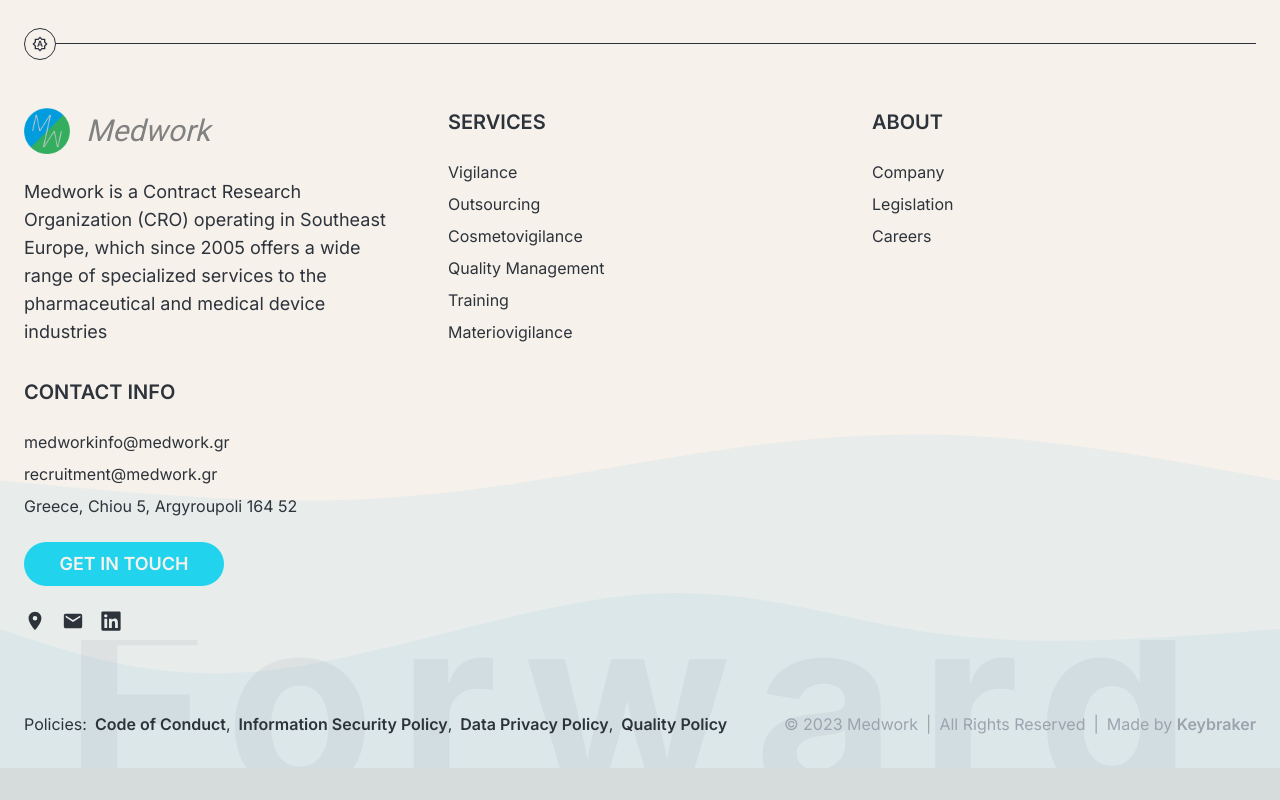
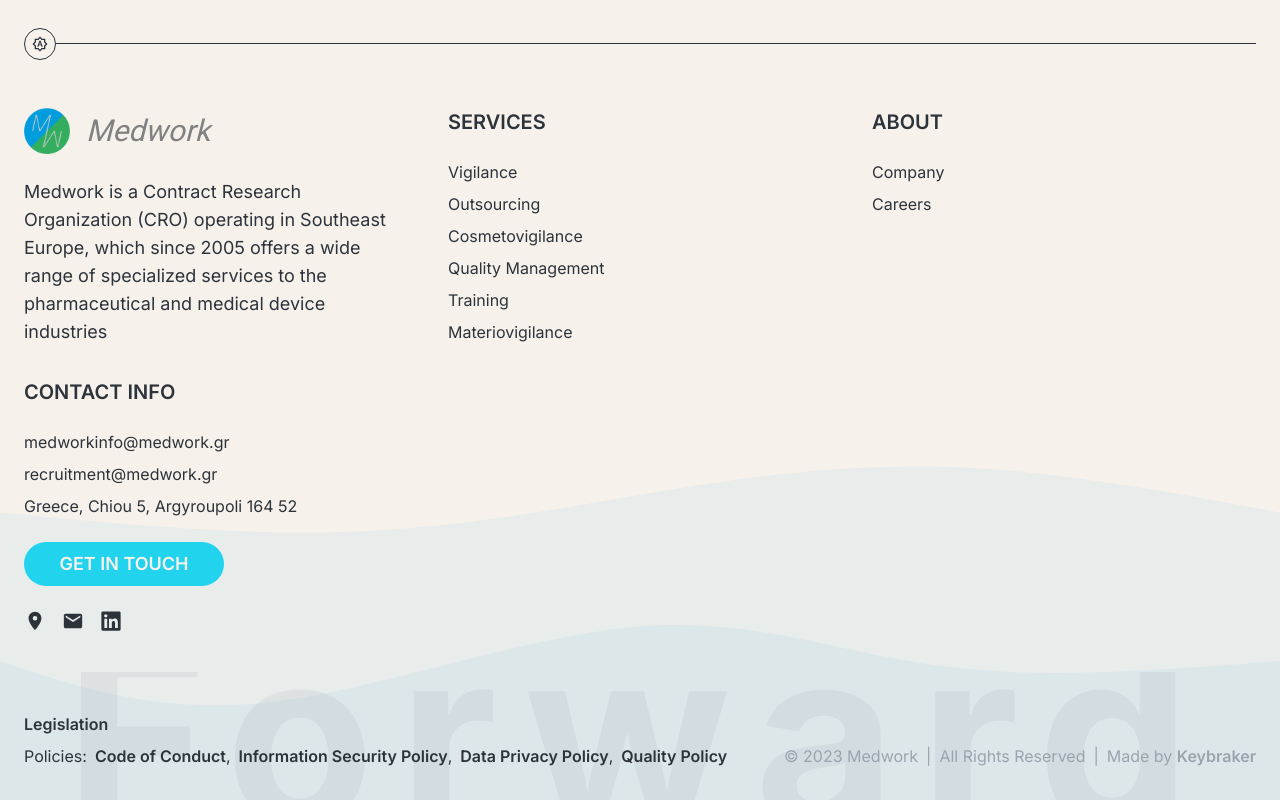
Before and after one commit to Medwork-CRO/webpage, a Next.js app: page /services/materiovigilance in a window 1280 px wide. Shown: the part 2082-2882 px from the top of the page. Before the commit the page ends 2850 px from the top, so only its background shows below. Built offline with nearby package versions, Linux system fonts and the light colour scheme.

Commit message:
Put legislation on the bottom of the screen

```diff
--- a/src/components/CarouselImage.tsx
+++ b/src/components/CarouselImage.tsx
@@ -53,7 +53,7 @@
       <div className="absolute inset-x-0 bottom-0 z-10 from-medwork-light dark:from-medwork-dark to-transparent bg-gradient-to-t h-5/6"></div>
 
       <div className="absolute bottom-8 sm:bottom-16 z-20 w-full mb-8 sm:mb-2">
-        <div className="flex flex-col justify-center gap-8 max-w-[86rem] px-4 md:px-6 lg:px-0 mx-auto text-medwork-dark dark:text-medwork-light text-left">
+        <div className="flex flex-col justify-center gap-8 max-w-eq px-4 md:px-6 lg:px-0 mx-auto text-medwork-dark dark:text-medwork-light text-left">
           <span className="font-semibold text-2xl sm:text-4xl md:text-5xl lg:text-6xl leading-snug sm:leading-relaxed md:leading-relaxed lg:leading-normal">
             {title}
           </span>
--- a/src/components/Footer.tsx
+++ b/src/components/Footer.tsx
@@ -75,7 +75,7 @@
 
 function Legal() {
   return (
-    <div className="flex flex-col xs:flex-row items-start gap-2 text-md text-gray-400 align-center">
+    <div className="flex flex-col xs:flex-row items-start gap-2 text-md text-gray-400 self-end">
       <span>© {new Date().getFullYear()} Medwork</span>
       <span className="flex flex-col xs:flex-row gap-2">
         <span className="hidden xs:block">|</span>
@@ -130,19 +130,29 @@
   );
 }
 
-function Policies() {
+function Information() {
   return (
-    <div className="flex flex-col sm:flex-row flex-wrap items-start gap-2 text-md text-medwork-dark dark:text-medwork-light">
-      Policies: {policies.map((a, i) => (
+    <div className="flex flex-col items-start gap-2 text-md text-medwork-dark dark:text-medwork-light">
+      <div className="flex flex-col sm:flex-row flex-wrap items-start gap-2">
+        <Link
+          className="font-semibold hover:underline whitespace-nowrap"
+          href={'/about/legislation'}
+        >
+          Legislation
+        </Link>
+      </div>
+
+      <div className="flex flex-col sm:flex-row flex-wrap items-start gap-2">
+        Policies: {policies.map((policy, i) => (
           <div key={i} className="flex">
             <a
               className="font-semibold hover:underline whitespace-nowrap"
-            href={`${a.filePath}/${a.fileName}`}
+              href={`${policy.filePath}/${policy.fileName}`}
               target="_blank"
               rel="noopener noreferrer"
             // download={a.fileName}
             >
-            {a.label}
+              {policy.label}
             </a>
             <span className="hidden sm:block">
               {policies.length - 1 !== i ? "," : ""}
@@ -150,6 +160,7 @@
           </div>
         ))}
       </div>
+    </div >
   );
 }
 
@@ -275,7 +286,7 @@
           </div>
         </div>
         <div className="flex flex-col md:flex-row justify-between gap-8 items-start pb-8 pt-4">
-          <Policies />
+          <Information />
           <Legal />
         </div>
       </div>
--- a/src/components/HeaderLinks.tsx
+++ b/src/components/HeaderLinks.tsx
@@ -8,10 +8,10 @@
       label: "Company",
       href: "/about/company",
     },
-    {
-      label: "Legislation",
-      href: "/about/legislation",
-    },
+    // {
+    //   label: "Legislation",
+    //   href: "/about/legislation",
+    // },
   ],
 };
 
--- a/src/components/People.tsx
+++ b/src/components/People.tsx
@@ -71,7 +71,7 @@
 function People({ }) {
     return (
         // <div className="w-full my-12 grid grid-cols-1 gap-16 sm:grid-cols-2 md:grid-cols-3 lg:grid-cols-4">
-        <div className="border-x-2 border-gray-300 dark:border-gray-500 w-full my-6 py-6 sm:my-12 sm:py-12 px-4 flex overflow-x-auto space-x-8 snap-x snap-mandatory">
+        <div className="eq:border-x-2 border-gray-300 dark:border-gray-500 w-full my-6 py-6 sm:my-12 sm:py-12 px-4 flex overflow-x-auto space-x-8 snap-x snap-mandatory">
             {membersInfo.map((memberInfo, i) => (
                 <div className="snap-center" key={i}>
                     <MemberCard
--- a/tailwind.config.js
+++ b/tailwind.config.js
@@ -86,6 +86,7 @@
       xs: "400px",
       sm: "576px",
       md: "960px",
+      eq: "1376px",
       lg: "1440px",
       xl: "1840px",
       "2xl": "2160px",
```
Lines whose indentation alone changed are shown as unchanged.
